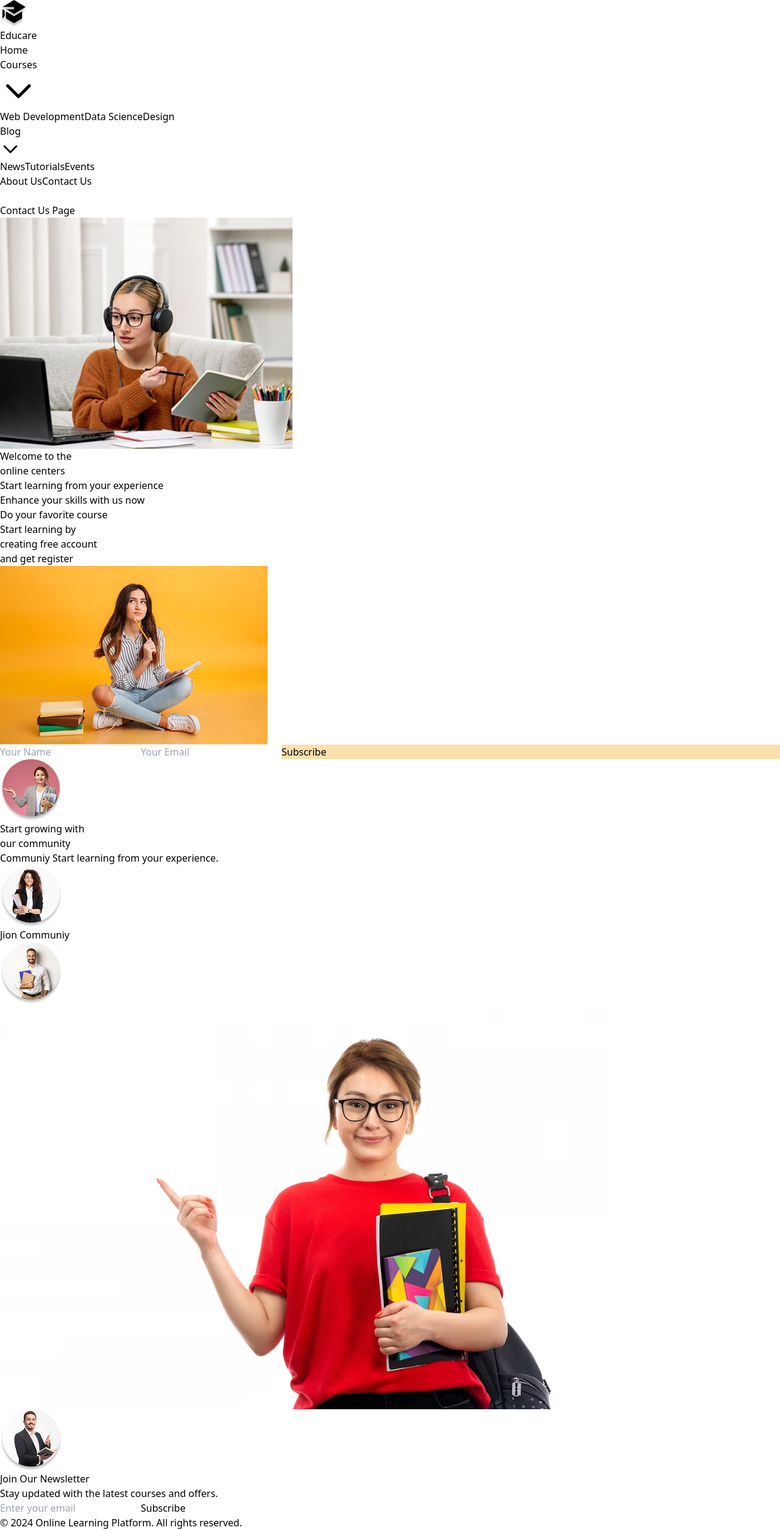
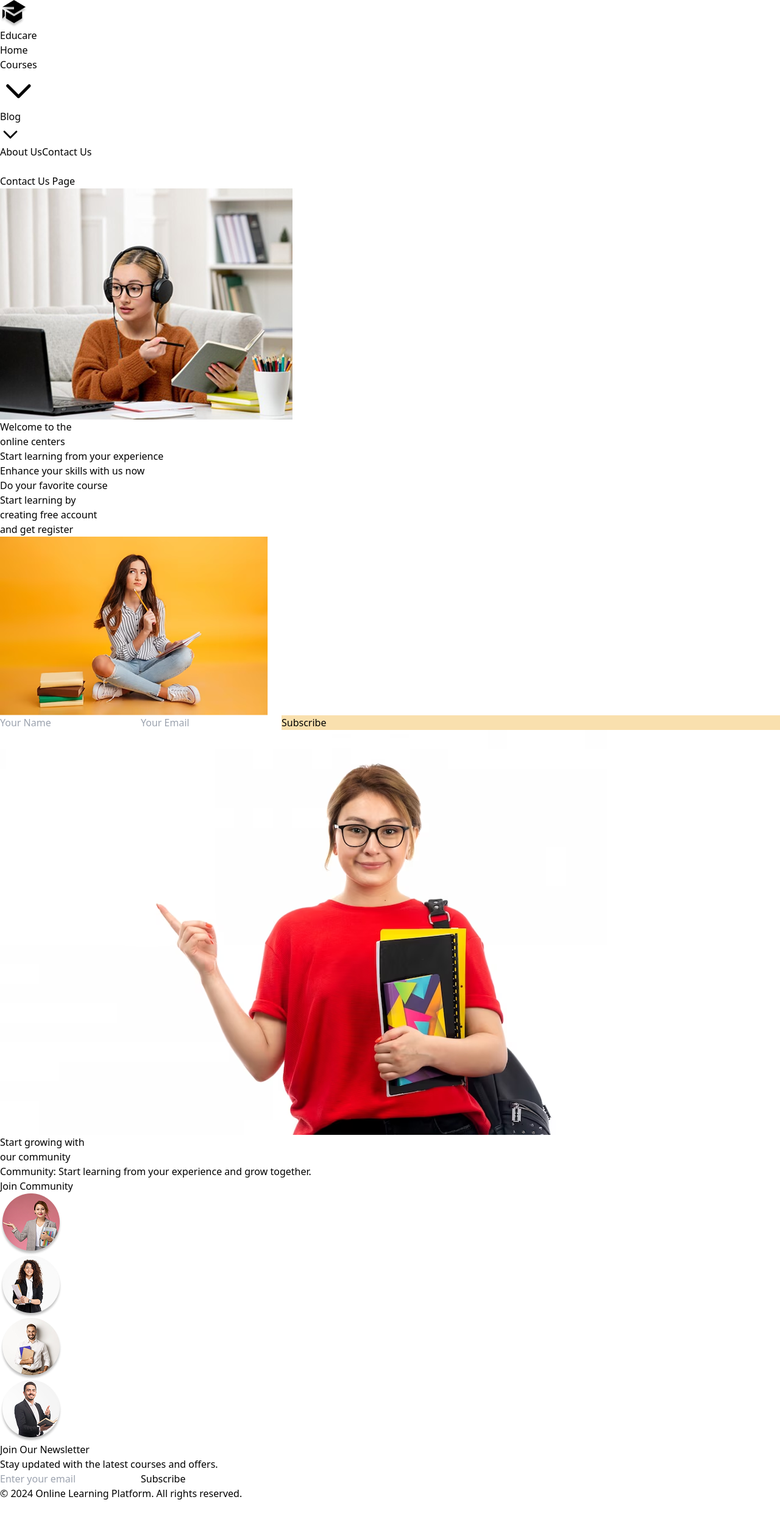
Before and after one commit to ILYAS1288/Education, a React (Vite) app in the folder my-project/: page /contact in a window 1280 px wide. Shown: the whole page at 61% size. After the commit the page ends 2461 px from the top, so only its background shows below. Built offline with nearby package versions, Linux system fonts and the light colour scheme.

Commit message:
some change

```diff
--- a/my-project/src/App.jsx
+++ b/my-project/src/App.jsx
@@ -5,24 +5,38 @@ import { Main1 } from "./components/Main1";
 import { Register } from "./components/Register";
 import { Main2 } from "./components/Main2";
 import { Footer } from "./components/Footer";
-
+import { WebDeveploment } from "./components/courses/Web-Development";
 
 export default function App() {
   return (
     <BrowserRouter>
-
       <Header />
       <Routes>
+        {/* Root/Home Route */}
         <Route path="/" element={<Home />} />
-        <Route path="/courses" element={<div>Courses Page</div>} />
+
+        {/* Nested Courses Routes */}
+        <Route path="/courses">
+          <Route path="web-development" element={<WebDeveploment />} />
+          <Route path="data-science" element={<div>Data Science Page</div>} />
+          <Route path="design" element={<div>Design Page</div>} />
+        </Route>
+
+        {/* Nested Blog Routes */}
+        <Route path="/blog">
+          <Route path="news" element={<div>News Page</div>} />
+          <Route path="tutorials" element={<div>Tutorials Page</div>} />
+          <Route path="events" element={<div>Events Page</div>} />
+        </Route>
+
+        {/* Other Routes */}
         <Route path="/about" element={<div>About Us Page</div>} />
-        <Route path="/blog" element={<div>Blog Page</div>} />
         <Route path="/contact" element={<div>Contact Us Page</div>} />
       </Routes>
-      <Main1/>
-      <Register/>
-      <Main2/>
-      <Footer/>
+      <Main1 />
+      <Register />
+      <Main2 />
+      <Footer />
     </BrowserRouter>
   );
 }
--- a/my-project/src/components/Header.jsx
+++ b/my-project/src/components/Header.jsx
@@ -1,10 +1,27 @@
 import { Link } from "react-router-dom";
-import { useState } from "react";
+import { useState, useRef, useEffect } from "react";
 
 export function Header() {
   const [menuOpen, setMenuOpen] = useState(false);
   const [coursesOpen, setCoursesOpen] = useState(false);
   const [blogOpen, setBlogOpen] = useState(false);
+
+  const coursesRef = useRef(null);
+  const blogRef = useRef(null);
+
+  // close dropdowns when clicking outside
+  useEffect(() => {
+    function handleClickOutside(e) {
+      if (coursesRef.current && !coursesRef.current.contains(e.target)) {
+        setCoursesOpen(false);
+      }
+      if (blogRef.current && !blogRef.current.contains(e.target)) {
+        setBlogOpen(false);
+      }
+    }
+    document.addEventListener("mousedown", handleClickOutside);
+    return () => document.removeEventListener("mousedown", handleClickOutside);
+  }, []);
 
   return (
     <header className="bg-[#F9E0AE] shadow-md">
@@ -14,43 +31,59 @@ export function Header() {
           <img src="/images/Vector.png" alt="Logo" className="h-8 w-8" />
           <span className="text-xl font-bold text-black">Educare</span>
         </div>
+
         {/* Desktop Navigation */}
         <nav className="hidden md:flex gap-6 items-center">
           <Link to="/" className="text-gray-700 hover:text-blue-600 font-medium">Home</Link>
-          {/* Courses Dropdown */}
-          <div className="relative group">
+
+          {/* Courses Dropdown (opens on click) */}
+          <div className="relative" ref={coursesRef}>
             <button
               className="text-gray-700 hover:text-blue-600 font-medium flex items-center gap-1 focus:outline-none"
               type="button"
+              onClick={() => { setCoursesOpen(!coursesOpen); setBlogOpen(false); }}
+              aria-expanded={coursesOpen}
+              aria-haspopup="true"
             >
               Courses
               <svg className="w-4 h-4" fill="none" stroke="currentColor" viewBox="0 0 24 24">
                 <path strokeLinecap="round" strokeLinejoin="round" strokeWidth={2} d="M19 9l-7 7-7-7" />
               </svg>
             </button>
-            <div className="absolute left-0 mt-2 w-40 bg-white border rounded shadow-lg opacity-0 group-hover:opacity-100 group-hover:visible invisible transition-opacity duration-200 z-10">
-              <Link to="/courses/web-development" className="block px-4 py-2 text-gray-700 hover:bg-blue-50">Web Development</Link>
+
+            {coursesOpen && (
+              <div className="absolute left-0 mt-2 w-44 bg-white border rounded shadow-lg z-10">
+                <Link to="/courses/Web-Development" className="block px-4 py-2 text-gray-700 hover:bg-blue-50">Web Development</Link>
                 <Link to="/courses/data-science" className="block px-4 py-2 text-gray-700 hover:bg-blue-50">Data Science</Link>
                 <Link to="/courses/design" className="block px-4 py-2 text-gray-700 hover:bg-blue-50">Design</Link>
               </div>
+            )}
           </div>
-          {/* Blog Dropdown */}
-          <div className="relative group">
+
+          {/* Blog Dropdown (opens on click) */}
+          <div className="relative" ref={blogRef}>
             <button
               className="text-gray-700 hover:text-blue-600 font-medium flex items-center gap-1 focus:outline-none"
               type="button"
+              onClick={() => { setBlogOpen(!blogOpen); setCoursesOpen(false); }}
+              aria-expanded={blogOpen}
+              aria-haspopup="true"
             >
               Blog
               <svg className="w-4 h-4" fill="none" stroke="currentColor" viewBox="0 0 24 24">
                 <path strokeLinecap="round" strokeLinejoin="round" strokeWidth={2} d="M19 9l-7 7-7-7" />
               </svg>
             </button>
-            <div className="absolute left-0 mt-2 w-40 bg-white border rounded shadow-lg opacity-0 group-hover:opacity-100 group-hover:visible invisible transition-opacity duration-200 z-10">
+
+            {blogOpen && (
+              <div className="absolute left-0 mt-2 w-44 bg-white border rounded shadow-lg z-10">
                 <Link to="/blog/news" className="block px-4 py-2 text-gray-700 hover:bg-blue-50">News</Link>
                 <Link to="/blog/tutorials" className="block px-4 py-2 text-gray-700 hover:bg-blue-50">Tutorials</Link>
                 <Link to="/blog/events" className="block px-4 py-2 text-gray-700 hover:bg-blue-50">Events</Link>
               </div>
+            )}
           </div>
+
           <Link to="/about" className="text-gray-700 hover:text-blue-600 font-medium">About Us</Link>
           <Link
             to="/contact"
@@ -59,6 +92,7 @@ export function Header() {
             Contact Us
           </Link>
         </nav>
+
         {/* Mobile Menu Button */}
         <button
           className="md:hidden text-gray-700 focus:outline-none"
@@ -74,6 +108,7 @@ export function Header() {
           </svg>
         </button>
       </div>
+
       {/* Mobile Navigation */}
       {menuOpen && (
         <nav className="md:hidden bg-white border-t">
@@ -83,6 +118,7 @@ export function Header() {
                 Home
               </Link>
             </li>
+
             {/* Courses Dropdown Mobile */}
             <li>
               <button
@@ -98,7 +134,7 @@ export function Header() {
               {coursesOpen && (
                 <ul className="pl-4">
                   <li>
-                    <Link to="/courses/web-development" className="block py-2 text-gray-700 hover:bg-blue-50" onClick={() => { setMenuOpen(false); setCoursesOpen(false); }}>Web Development</Link>
+                    <Link to="/courses/Web-Development" className="block py-2 text-gray-700 hover:bg-blue-50" onClick={() => { setMenuOpen(false); setCoursesOpen(false); }}>Web Development</Link>
                   </li>
                   <li>
                     <Link to="/courses/data-science" className="block py-2 text-gray-700 hover:bg-blue-50" onClick={() => { setMenuOpen(false); setCoursesOpen(false); }}>Data Science</Link>
@@ -109,6 +145,7 @@ export function Header() {
                 </ul>
               )}
             </li>
+
             {/* Blog Dropdown Mobile */}
             <li>
               <button
@@ -135,6 +172,7 @@ export function Header() {
                 </ul>
               )}
             </li>
+
             <li>
               <Link to="/about" className="block py-2 text-gray-700 hover:text-blue-600 font-medium" onClick={() => setMenuOpen(false)}>
                 About Us
--- a/my-project/src/components/Main2.jsx
+++ b/my-project/src/components/Main2.jsx
@@ -1,23 +1,63 @@
-export function Main2 (){
+export function Main2() {
   return (
-        <div className="max-w-7xl mx-auto " >
-       <div className="">
-        <img src="/images/E1.png" alt="" />
-             <h1>
+    <div className="max-w-7xl mx-auto px-4 py-12">
+      {/* Main Section */}
+      <div className="relative flex flex-col items-center text-center">
+        {/* Main Image */}
+        <img
+          src="/images/i1.png"
+          alt="Main Community"
+          className="w-40 h-40 md:w-56 md:h-56 rounded-full shadow-lg z-10"
+        />
+
+        {/* Title */}
+        <h1 className="text-3xl md:text-4xl font-bold text-[#C24914] mt-6">
           Start growing with
           <br />
           our community
         </h1>
-       </div>
-            <p>Communiy Start learning from your experience. </p>
-            <img src="/images/E2.png" alt="" />
-            <button>Jion Communiy </button>
-            <div>
-                <img src="/images/E3.png" alt="" />
 
-                <img src="/images/i1.png" alt="" />
-                <img src="/images/E4.png" alt="" />
+        {/* Description */}
+        <p className="text-gray-700 mt-4 max-w-md">
+          Community: Start learning from your experience and grow together.
+        </p>
+
+        {/* Button */}
+        <button className="mt-6 bg-[#C24914] text-white px-6 py-3 rounded-md shadow hover:bg-[#a63a0b] transition">
+          Join Community
+        </button>
+
+        {/* Relative Images */}
+        <div className="relative mt-12 w-full h-64 md:h-80">
+          {/* Top Left Image */}
+          <img
+            src="/images/E1.png"
+            alt="Top Left"
+            className="absolute top-0 left-0 w-24 h-24 md:w-32 md:h-32 rounded-lg shadow"
+          />
+
+          {/* Top Right Image */}
+          <img
+            src="/images/E2.png"
+            alt="Top Right"
+            className="absolute top-0 right-0 w-24 h-24 md:w-32 md:h-32 rounded-lg shadow"
+          />
+
+          {/* Bottom Left Image */}
+          <img
+            src="/images/E3.png"
+            alt="Bottom Left"
+            className="absolute bottom-0 left-10 w-24 h-24 md:w-32 md:h-32 rounded-lg shadow"
+          />
+
+          {/* Bottom Right Image */}
+          <img
+            src="/images/E4.png"
+            alt="Bottom Right"
+            className="absolute bottom-0 right-10 w-24 h-24 md:w-32 md:h-32 rounded-lg shadow"
+          />
         </div>
       </div>
-    )
+    </div>
+  );
 }
--- /dev/null
+++ b/my-project/src/components/courses/Web-Development.jsx
@@ -0,0 +1,17 @@
+export function WebDeveploment() {
+    return (
+        <div className="max-w-7xl mx-auto px-4 py-12">
+            <h1 className="text-3xl font-bold mb-6">Web Development Course</h1>
+            <p className="mb-6">Basic courses</p>
+            <div className="aspect-w-16 aspect-h-9">
+                <iframe
+                    src="https://www.youtube.com/embed/4WjtQjPQGIs"
+                    title="Web Development Course"
+                    className="max-w-7xl h-full rounded-lg shadow"
+                    allow="accelerometer; autoplay; clipboard-write; encrypted-media; gyroscope; picture-in-picture"
+                    allowFullScreen
+                ></iframe>
+            </div>
+        </div>
+    );
+}
```
Lines whose indentation alone changed are shown as unchanged.
